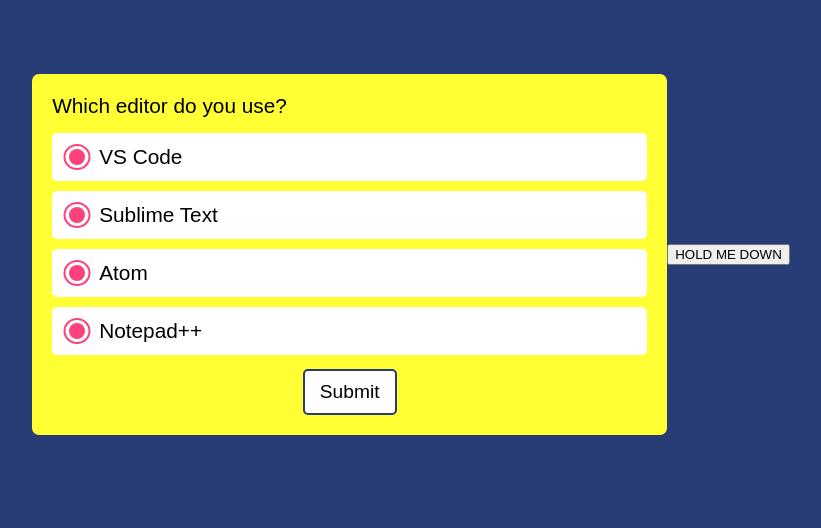
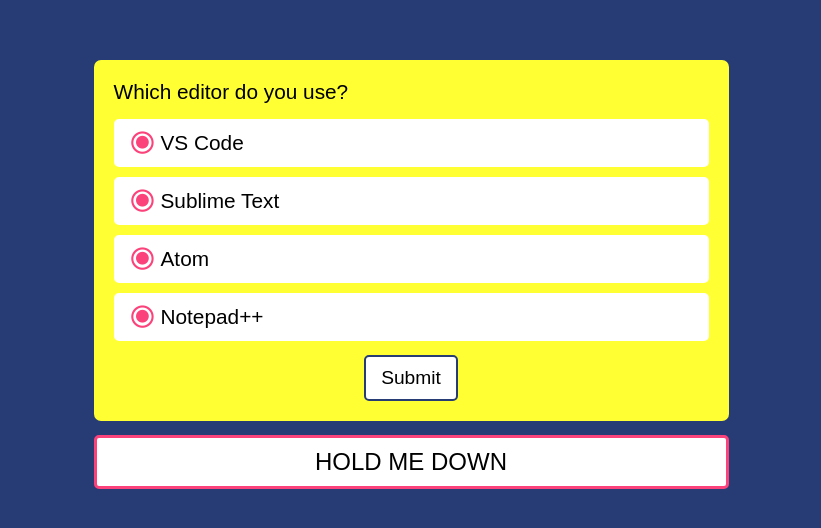
Before and after one commit to PlankCipher/Anti_Cheating_Test, a plain HTML site: page index.html in a window 1280 px wide. Shown: the part 146-674 px from the top of the page, without its empty margins (229-1050 px from the left). Drawn offline with Linux system fonts and the light colour scheme.

Commit message:
Add CSS styling for the ant-cheating set.

```diff
--- a/CSS/index.css
+++ b/CSS/index.css
@@ -3,7 +3,7 @@
 }
 
 body {
-  margin: 0px;
+  margin: 20px 0px 0px 0px;
   padding: 0px;
   background-color: #273c75;
   color: #fff;
@@ -51,6 +51,23 @@
   display: flex;
   justify-content: center;
   align-items: center;
+  flex-direction: column;
+}
+
+.counter {
+  border: 3px solid #FC427B;
+  width: 50px;
+  height: 50px;
+  text-align: center;
+  line-height: 50px;
+  font-size: 1.5rem;
+  position: absolute;
+  top: -70px;
+  left: 50%;
+  transform: translateX(-50%);
+  color: #fff;
+  border-radius: 50%;
+  display: none;
 }
 
 .form {
@@ -62,6 +79,7 @@
   font-size: 1.3rem;
   user-select: none;
   color: #000;
+  position: relative;
 }
 
 .form__question {
@@ -86,34 +104,32 @@
   border: 2px solid #273c75;
 }
 
-.form__choice:hover>.form__choice__radio-button,
-.form__choice--active>.form__choice__radio-button {
-  background: #273c75;
-}
-
-.form__choice:hover>.form__choice__radio-button::before,
-.form__choice--active>.form__choice__radio-button::before {
-  border: 2px solid #273c75;
+.form__choice:hover .form__choice__radio-button__inner,
+.form__choice--active .form__choice__radio-button__inner,
+.form__choice:hover .form__choice__radio-button__outer,
+.form__choice--active .form__choice__radio-button__outer {
+  color: #273c75;
 }
 
 .form__choice__radio-button {
-  width: 16px;
-  height: 16px;
-  background: #FC427B;
-  display: inline-block;
+  color: #FC427B;
   position: absolute;
   top: 50%;
   transform: translateY(-50%);
-  border-radius: 50%;
+  width: 1.5rem;
+  height: 1.5rem;
 }
 
-.form__choice__radio-button::before {
-  content: '';
-  width: 23px;
-  height: 22px;
-  border: 2px solid #FC427B;
-  border-radius: 50%;
-  display: block;
+.form__choice__radio-button__inner {
+  font-size: 0.8rem;
+  position: absolute;
+  top: 50%;
+  left: 50%;
+  transform: translate(-50%, -50%);
+}
+
+.form__choice__radio-button__outer {
+  font-size: 1.4rem;
   position: absolute;
   top: 50%;
   left: 50%;
@@ -135,3 +151,16 @@
   cursor: pointer;
   background-color: #fff;
 }
+
+.anti-cheating-button {
+  width: 90%;
+  max-width: 635px;
+  font-size: 1.5rem;
+  padding: 10px 15px;
+  display: block;
+  margin: 14px auto 0px;
+  border-radius: 5px;
+  border: 3px solid #FC427B;
+  cursor: pointer;
+  background-color: #fff;
+}
--- a/index.html
+++ b/index.html
@@ -17,24 +17,36 @@
     </div>
   </div>
   <div class="container">
-    <div class="counter"></div>
     <div class="form">
+      <div class="counter">5</div>
       <p class="form__question">Which editor do you use?</p>
       <form>
         <div class="form__choice">
-          <span class="form__choice__radio-button"></span>
+          <span class="form__choice__radio-button">
+            <i class="far fa-circle form__choice__radio-button__outer"></i>
+            <i class="fas fa-circle form__choice__radio-button__inner"></i>
+          </span>
           <p class="form__choice__text">VS Code</p>
         </div>
         <div class="form__choice">
-          <span class="form__choice__radio-button"></span>
+          <span class="form__choice__radio-button">
+            <i class="far fa-circle form__choice__radio-button__outer"></i>
+            <i class="fas fa-circle form__choice__radio-button__inner"></i>
+          </span>
           <p class="form__choice__text">Sublime Text</p>
         </div>
         <div class="form__choice">
-          <span class="form__choice__radio-button"></span>
+          <span class="form__choice__radio-button">
+            <i class="far fa-circle form__choice__radio-button__outer"></i>
+            <i class="fas fa-circle form__choice__radio-button__inner"></i>
+          </span>
           <p class="form__choice__text">Atom</p>
         </div>
         <div class="form__choice">
-          <span class="form__choice__radio-button"></span>
+          <span class="form__choice__radio-button">
+            <i class="far fa-circle form__choice__radio-button__outer"></i>
+            <i class="fas fa-circle form__choice__radio-button__inner"></i>
+          </span>
           <p class="form__choice__text">Notepad++</p>
         </div>
         <button type="button" class="form__button">Submit</button>
```
